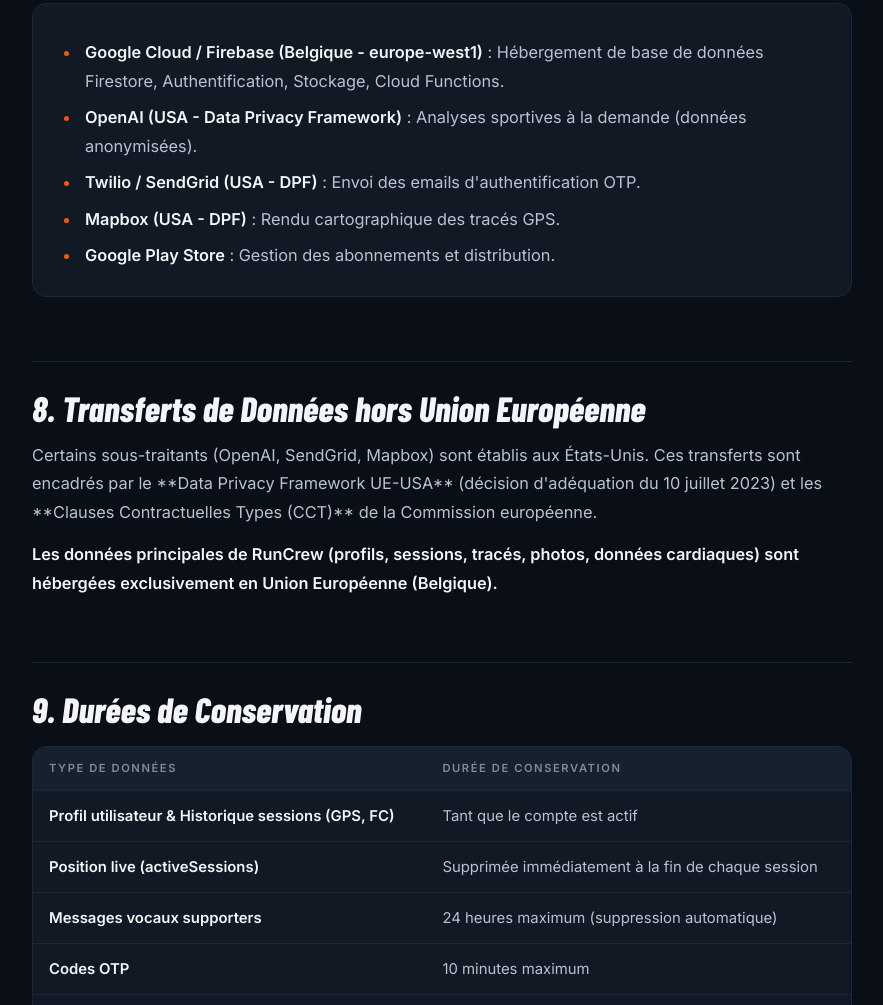
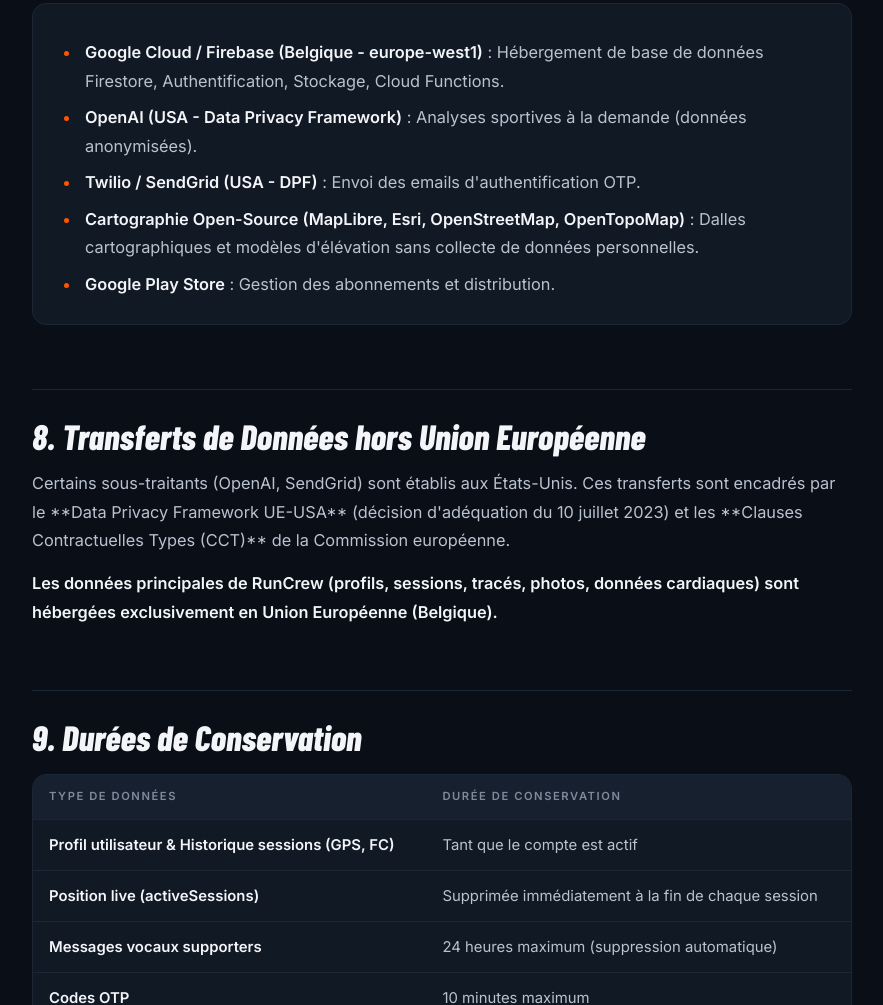
Before and after one commit to mitdu08-max/runcrew-website, a plain HTML site: page public/privacy.html in a window 1280 px wide. Shown: the part 8038-9043 px from the top of the page, without its empty margins (198-1081 px from the left). Drawn offline with Linux system fonts and the light colour scheme.

Commit message:
docs(privacy): actualisation cartographie open-source sans collecte de donnees

```diff
--- a/public/privacy.html
+++ b/public/privacy.html
@@ -264,14 +264,14 @@
         <li><strong>Google Cloud / Firebase (Belgique - europe-west1)</strong> : Hébergement de base de données Firestore, Authentification, Stockage, Cloud Functions.</li>
         <li><strong>OpenAI (USA - Data Privacy Framework)</strong> : Analyses sportives à la demande (données anonymisées).</li>
         <li><strong>Twilio / SendGrid (USA - DPF)</strong> : Envoi des emails d'authentification OTP.</li>
-        <li><strong>Mapbox (USA - DPF)</strong> : Rendu cartographique des tracés GPS.</li>
+        <li><strong>Cartographie Open-Source (MapLibre, Esri, OpenStreetMap, OpenTopoMap)</strong> : Dalles cartographiques et modèles d'élévation sans collecte de données personnelles.</li>
         <li><strong>Google Play Store</strong> : Gestion des abonnements et distribution.</li>
       </ul>
     </div>
 
     <!-- SECTION 8 -->
     <h2 id="s8">8. Transferts de Données hors Union Européenne</h2>
-    <p>Certains sous-traitants (OpenAI, SendGrid, Mapbox) sont établis aux États-Unis. Ces transferts sont encadrés par le **Data Privacy Framework UE-USA** (décision d'adéquation du 10 juillet 2023) et les **Clauses Contractuelles Types (CCT)** de la Commission européenne.</p>
+    <p>Certains sous-traitants (OpenAI, SendGrid) sont établis aux États-Unis. Ces transferts sont encadrés par le **Data Privacy Framework UE-USA** (décision d'adéquation du 10 juillet 2023) et les **Clauses Contractuelles Types (CCT)** de la Commission européenne.</p>
     <p><strong>Les données principales de RunCrew (profils, sessions, tracés, photos, données cardiaques) sont hébergées exclusivement en Union Européenne (Belgique).</strong></p>
 
     <!-- SECTION 9 -->
```
